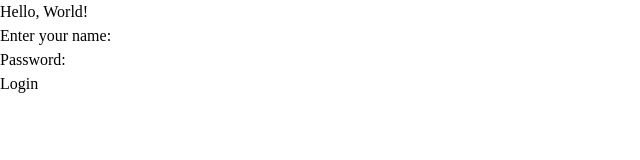
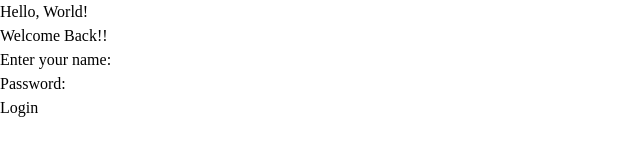
Before and after one commit to Subin004/Inventory-System, a React (Vite) app in the folder Front_end/: page / in a window 1280 px wide. Shown: the top 160 px of the page, without its empty margins (0-640 px from the left). Built offline with nearby package versions, Linux system fonts and the light colour scheme.

Commit message:
login page edited

```diff
--- a/Front_end/src/auth/login.jsx
+++ b/Front_end/src/auth/login.jsx
@@ -6,6 +6,8 @@ function Login() {
         <form action="">
 
             <h1 className="text-amber-300 text-6xl" >Hello, World!</h1>
+
+            <h2>Welcome Back!!</h2>
 
     <div className="container items-center border-amber-500 p-4 rounded-md bg-gray-100 w-2xl "  >
 
```
